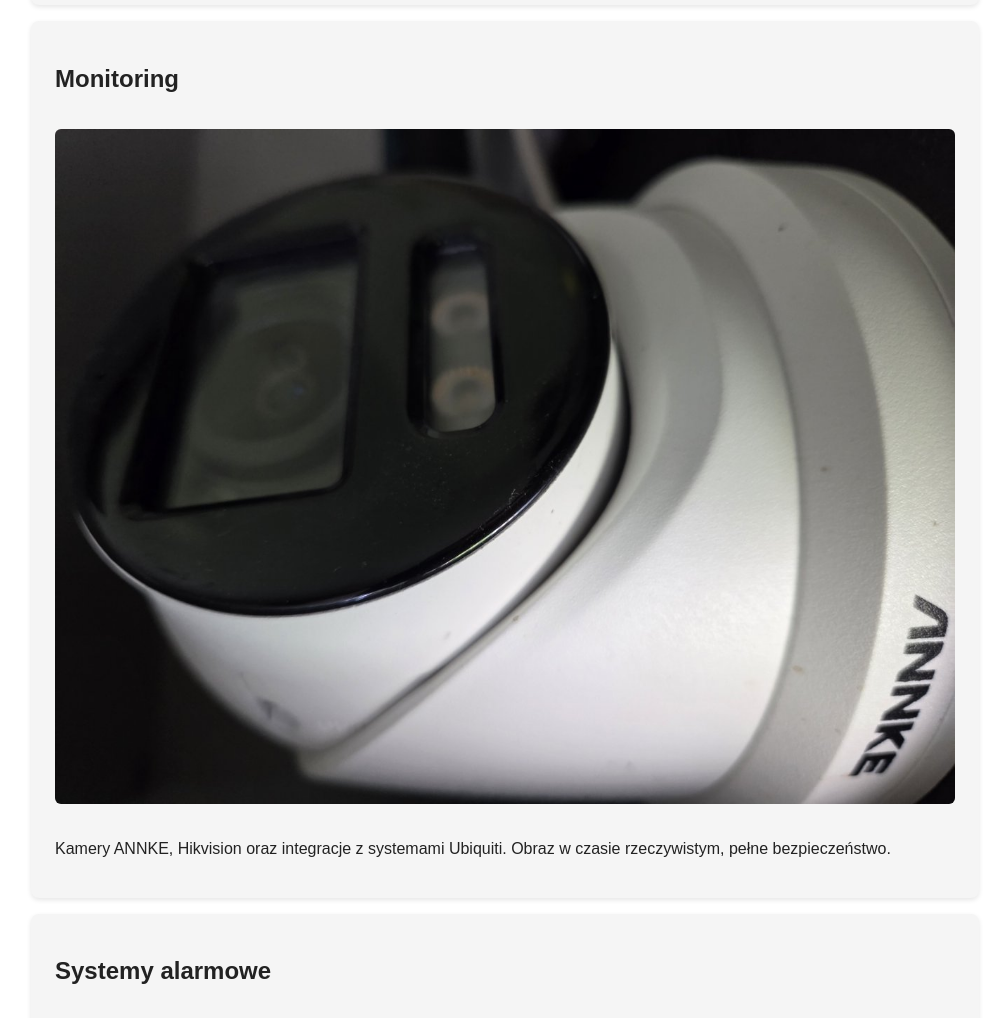
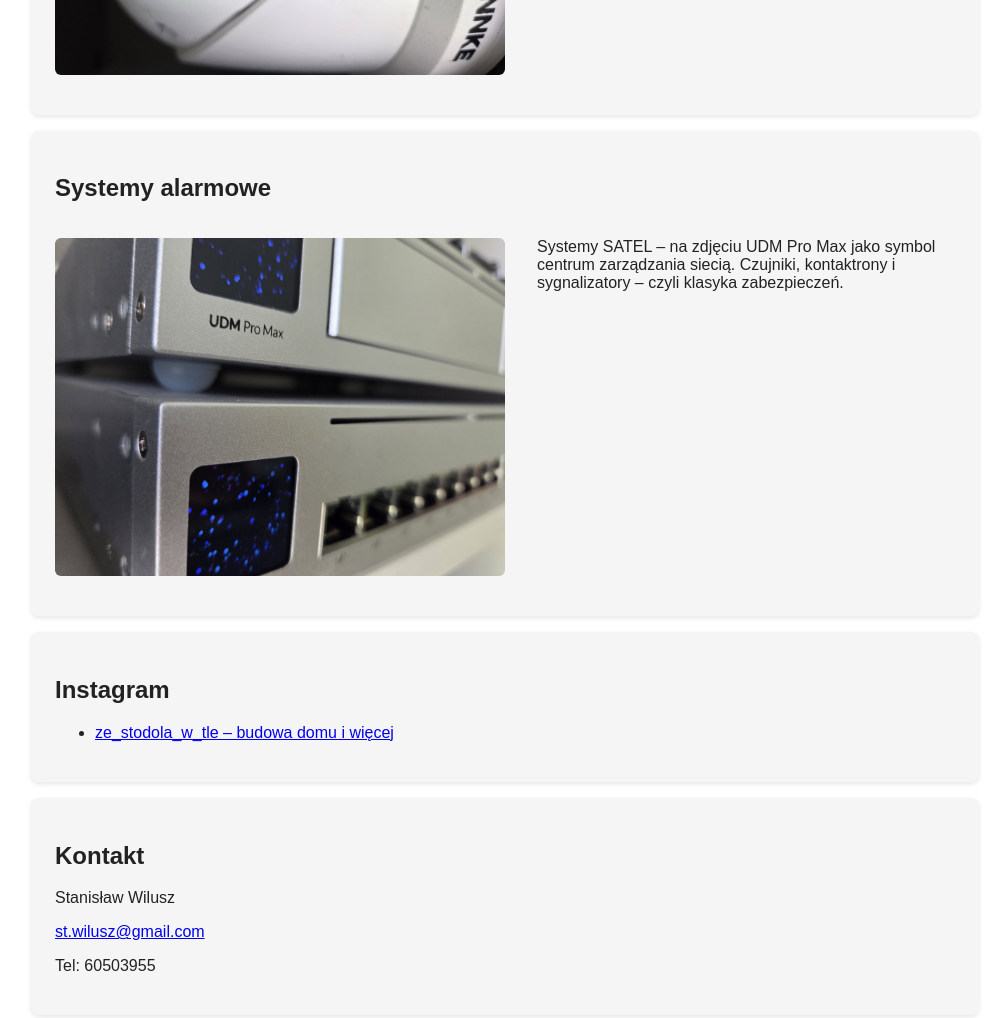
Before and after one commit to StanWilusz/moimokiem, a plain HTML site: page index.html in a window 1280 px wide. Shown: the part 1180-2198 px from the top of the page, without its empty margins (135-1143 px from the left). Drawn offline with Linux system fonts and the light colour scheme.

Commit message:
Add files via upload

```diff
--- a/index.html
+++ b/index.html
@@ -24,20 +24,32 @@
     <main>
         <section id="smart-home">
             <h2>Smart Home</h2>
-            <img src="assets/images/20250807_102556.jpg" alt="Smart Home" />
-            <p>Automatyzacja z wykorzystaniem Grenton, Tuya i Home Assistant. Komfort i kontrola w Twoim domu.</p>
+            <div class="section-flex">
+                <img src="assets/images/20250807_102556.jpg" alt="Smart Home" />
+                <div class="text">
+                    <p>Automatyzacja z wykorzystaniem Grenton, Tuya i Home Assistant. Komfort i kontrola w Twoim domu.</p>
+                </div>
+            </div>
         </section>
 
         <section id="monitoring">
             <h2>Monitoring</h2>
-            <img src="assets/images/20250807_102639.jpg" alt="Monitoring" />
-            <p>Kamery ANNKE, Hikvision oraz integracje z systemami Ubiquiti. Obraz w czasie rzeczywistym, pełne bezpieczeństwo.</p>
+            <div class="section-flex">
+                <img src="assets/images/20250807_102639.jpg" alt="Monitoring" />
+                <div class="text">
+                    <p>Kamery ANNKE, Hikvision oraz integracje z systemami Ubiquiti. Obraz w czasie rzeczywistym, pełne bezpieczeństwo.</p>
+                </div>
+            </div>
         </section>
 
         <section id="alarmy">
             <h2>Systemy alarmowe</h2>
-            <img src="assets/images/20250807_102631.jpg" alt="Alarmy" />
-            <p>Systemy SATEL, ale na zdjęciu mamy router UDM Pro Max 😄 Czujniki ruchu, kontaktrony i sygnalizatory – czyli klasyka zabezpieczeń.</p>
+            <div class="section-flex">
+                <img src="assets/images/20250807_102631.jpg" alt="Alarmy" />
+                <div class="text">
+                    <p>Systemy SATEL – na zdjęciu UDM Pro Max jako symbol centrum zarządzania siecią. Czujniki, kontaktrony i sygnalizatory – czyli klasyka zabezpieczeń.</p>
+                </div>
+            </div>
         </section>
 
         <section id="blog">
--- a/style.css
+++ b/style.css
@@ -46,3 +46,30 @@ footer {
     color: white;
     margin-top: 2rem;
 }
+
+
+.section-flex {
+    display: flex;
+    flex-direction: column;
+    gap: 1rem;
+    align-items: center;
+}
+
+.section-flex img {
+    max-width: 100%;
+    border-radius: 6px;
+}
+
+@media (min-width: 768px) {
+    .section-flex {
+        flex-direction: row;
+        align-items: flex-start;
+    }
+    .section-flex img {
+        width: 50%;
+    }
+    .section-flex .text {
+        width: 50%;
+        padding-left: 1rem;
+    }
+}
```
